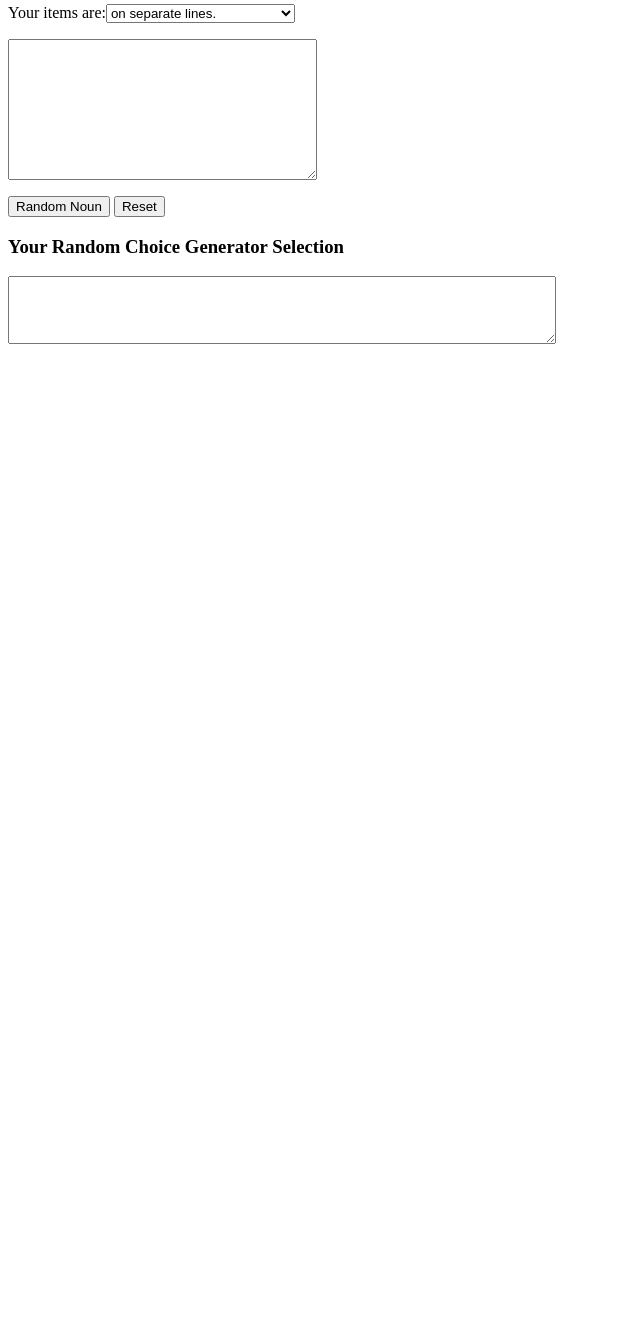
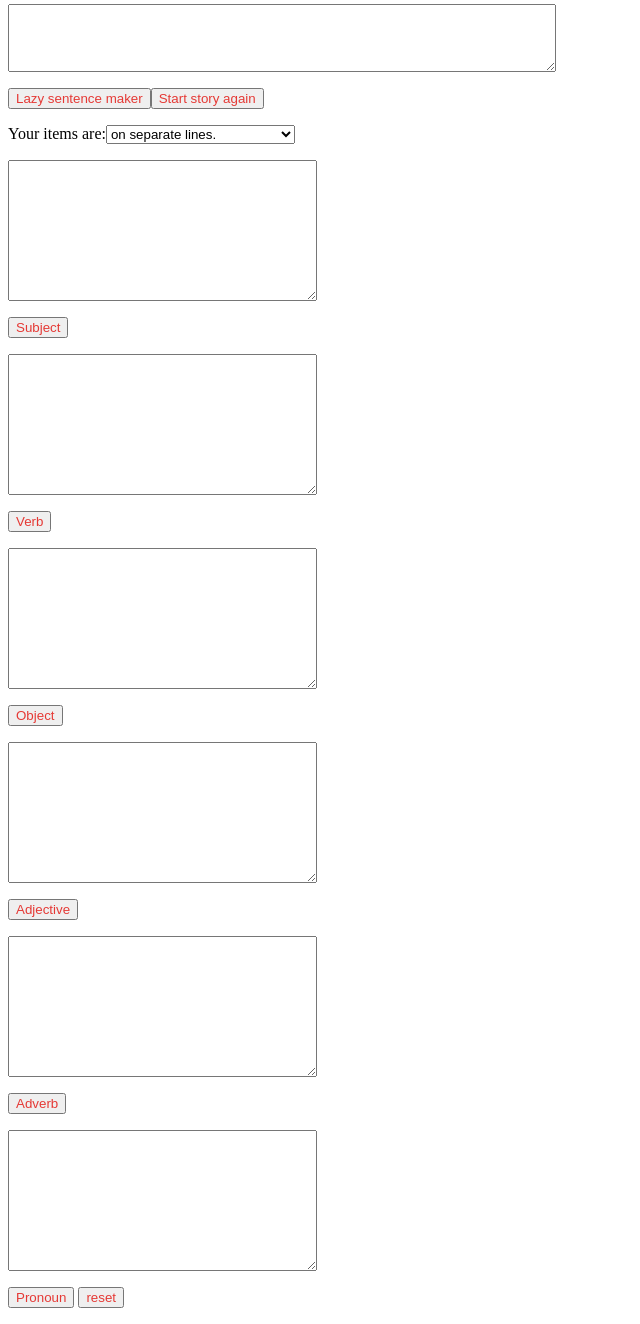
Before and after one commit to storyjack3r/storyjackGen, a plain HTML site: page index.html in a window 1280 px wide. Shown: the part 51-1375 px from the top of the page, without its empty margins (0-640 px from the left). Before the commit the page ends 800 px from the top, so only its background shows below. Drawn offline with Linux system fonts and the light colour scheme.

Commit message:
Multiple fields and sentence maker
User can now fill multiple fields and either use each field separately
or use a button to create a composition.

```diff
--- a/index.html
+++ b/index.html
@@ -6,23 +6,47 @@
 <body>
 
 
-<form method="post" action="" class="online-tools">
+<form>
 <h2 id="wordCount">Random story generator tool</h2>
 
-<p>Your items are:<select id="sep" name="sep"><option value="lines">on separate lines.</option><option value="commas">separated by commas.</option><option value="semi-colons">separated by semi-colons.</option><option value="space">separated by a blank space.</option></select></p>
 
 
-<p><textarea id="oldText" class="" name="oldText" rows="9" cols="36"></textarea></p>
-<p><input type="button" id="noun-submit" name="random-choice" value="Random Noun" class="subbtn">
-<!-- <p><textarea id="oldText" class="" name="oldText" rows="9" cols="36"></textarea></p>
-<p><input type="button" id="noun-submit" name="random-choice" value="Random Noun" class="subbtn">
-<p><textarea id="oldText" class="" name="oldText" rows="9" cols="36"></textarea></p>
-<p><input type="button" id="noun-submit" name="random-choice" value="Random Noun" class="subbtn"> -->
-<input type="button" id="tf-reset" name="clear-words" value="Reset" class="rstbtn"></p>
+
+<p><textarea id="newText" rows="2" cols="36" style="padding:6px;font-size:24px;"></textarea></p>
+<button  type="button" style="color:#E53935;" onclick="sentenceBuilder()">Lazy sentence maker</button><button  type="button" style="color:#E53935;" onclick="storyResetter()">Start story again</button></p>
+
+<p>Your items are:<select id="sep" name="sep"><option value="lines">on separate lines.</option><option value="commas">separated by commas.</option><option value="semi-colons">separated by semi-colons.</option><option value="space">separated by a blank space.</option></select></p>
+<p><textarea class="oldText" name="oldText" rows="9" cols="36"></textarea></p>
+<p>
+	<button  type="button" style="color:#E53935;" onclick="randomiser(0)">Subject</button>
+	<p><textarea id="oldText" class="oldText" name="oldText" rows="9" cols="36"></textarea></p>
+<p>
+	<button  type="button" style="color:#E53935;" onclick="randomiser(1)">Verb</button>
+	<p><textarea id="oldText" class="oldText" name="oldText" rows="9" cols="36"></textarea></p>
+<p>
+	<button  type="button" style="color:#E53935;" onclick="randomiser(2)">Object</button>
+	<p><textarea id="oldText" class="oldText" name="oldText" rows="9" cols="36"></textarea></p>
+<p>
+	<button  type="button" style="color:#E53935;" onclick="randomiser(3)">Adjective</button>
+<p>
+
+	<p><textarea  class="oldText" name="oldText" rows="9" cols="36"></textarea></p>
+	<p>
+	<button id='ed1' type="button" style="color:#E53935;" onclick="randomiser(4)">Adverb</button>
+<p>
+
+	<p><textarea  class="oldText" name="oldText" rows="9" cols="36"></textarea></p>
+	<p>
+	<button  type="button" style="color:#E53935;" onclick="randomiser(5)">Pronoun</button>
 
 
-<h3>Your Random Choice Generator Selection</h3>
-<p><textarea id="newText" name="newText" rows="2" cols="36" style="padding:6px;font-size:24px;"></textarea></p>
+	<!-- <input type="button" id="noun-submit" class="word-submit" name="random-choice" value="Random Noun" class="subbtn"> -->
+
+	<button  type="button" style="color:#E53935;" onclick="resetter()">reset</button></p>
+
+
+
+
 
 </form>
 
--- a/rand-gen.js
+++ b/rand-gen.js
@@ -1,11 +1,11 @@
-	console.log('boo hoo!');
+	console.log('Javascript rockets are functioning');
 	var storyLog ="";
 	var lastChoice=-1;
+	var lastChoice = [ -1, -1, -1, -1, -1, -1 ];
 
-	document.addEventListener('DOMContentLoaded', function () {
 
-	document.getElementById("noun-submit").addEventListener("click", function () {
-		var allText = document.getElementById("oldText").value;
+function randomiser(listNumber){
+		var allText = document.getElementsByClassName("oldText")[listNumber].value;
 
 		allText = allText.trim();
 
@@ -23,21 +23,43 @@
 		var numOfChoices = (choiceArray.length);
 
 	    var x=Math.floor(Math.random()*numOfChoices);
-		console.log('last choice = ' + lastChoice);
+		console.log('last choice = ' + lastChoice[listNumber]);
 	    console.log('x = ' + x);
 	    //trying to make less repetition in choice
-	    while (x==lastChoice){
+	    	if (numOfChoices!=1){
+	    		// console.log('Theres more than one choice')
+	    while (x==lastChoice[listNumber]){
+
 	    x=Math.floor(Math.random()*numOfChoices);
+
 	    }
-	    lastChoice=x;
+	    }
+	    lastChoice[listNumber]=x;
 	    storyLog = storyLog + " " + choiceArray[x];
 		document.getElementById("newText").value = storyLog;
-	});
 
-	document.getElementById("tf-reset").addEventListener("click", function () {
+}
+
+function resetter(){
 		document.getElementById("oldText").value = "";
 		document.getElementById("newText").value = "";
 		document.getElementById("oldText").focus();
-	});
 
-});
+}
+function storyResetter(){
+		storyLog= "";
+		document.getElementById("newText").value = "";
+
+}
+
+
+function sentenceBuilder(){
+	console.log('sentence Builder is running');
+	var thisSentence = randomiser(0) + " " + randomiser(1) + " "+ randomiser(2);
+	// console.log(thisSentence);
+	// var editedStoryLog = document.getElementById("newText").value;
+	// console.log(editedStoryLog);
+	// storyLog = editedStoryLog + ".. " + thisSentence;
+	// document.getElementById("newText").value = storyLog;
+
+}
```
